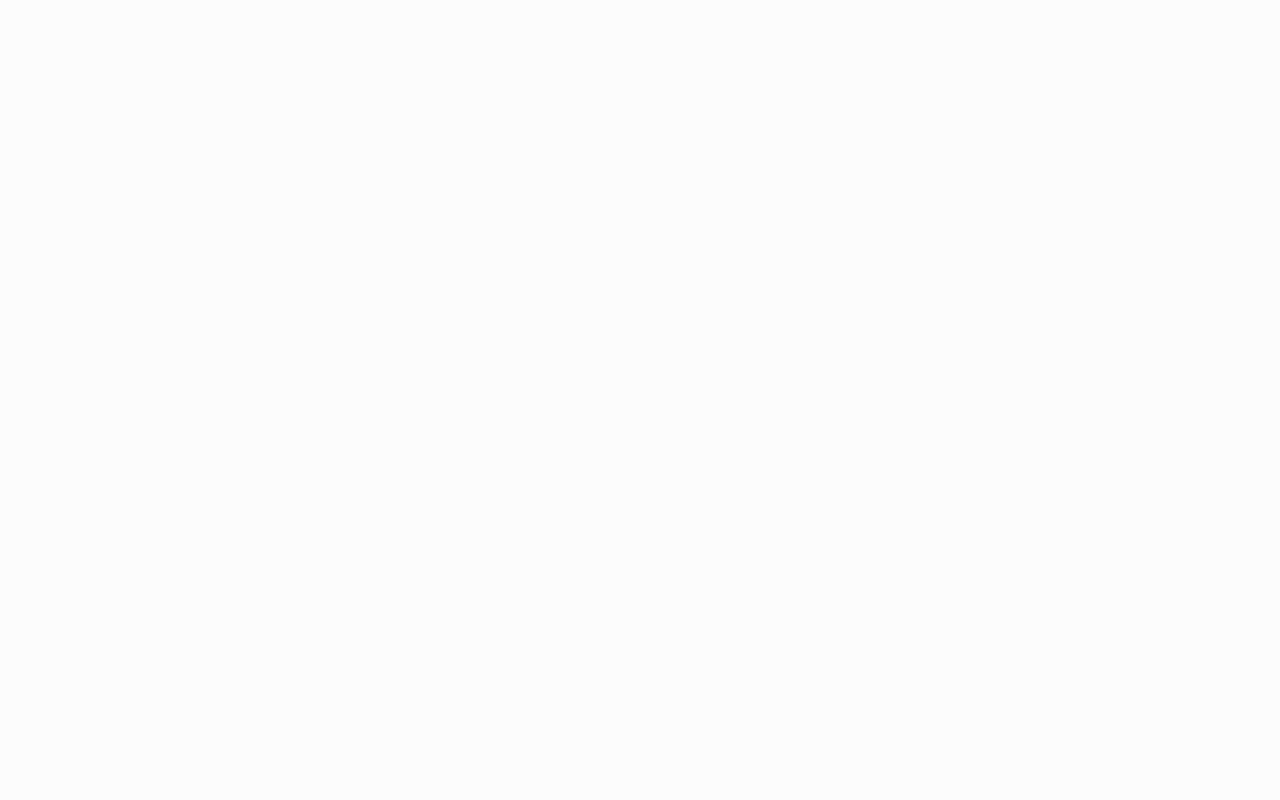
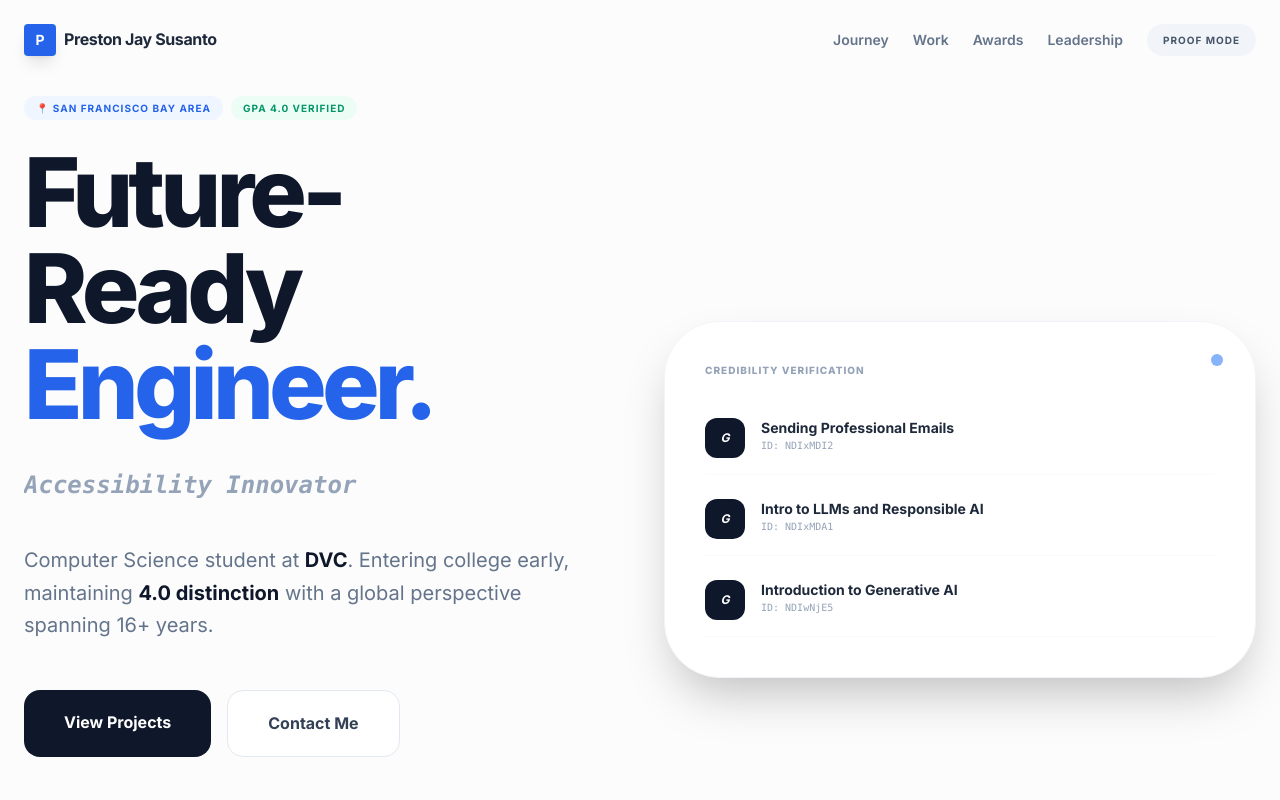
Before and after one commit to ShadowEsu/Preston_Susanto_Portfolio, a website built with Vite: page index.html in a window 1280 px wide. Shown: the top 800 px of the page. Built offline with nearby package versions, Linux system fonts and the light colour scheme.

Commit message:
feat: Add explicit script linking and adjust comments
Refactors the main HTML file to explicitly link the `index.js` script, ensuring proper execution in various hosting environments. Also, updates comments for clarity and removes redundant code in `index.js`.

```diff
--- a/index.html
+++ b/index.html
@@ -5,7 +5,7 @@
     <meta name="viewport" content="width=device-width, initial-scale=1.0">
     <title>Preston Jay Susanto | Elite Portfolio</title>
     <meta name="description" content="Personal portfolio of Preston Jay Susanto - Computer Science student and Software Engineer.">
-    <!-- Tailwind for rapid layout, custom CSS for specific branding -->
+    <!-- Tailwind for layout, custom CSS for branding -->
     <script src="https://cdn.tailwindcss.com"></script>
     <link rel="stylesheet" href="style.css">
     <link rel="preconnect" href="https://fonts.googleapis.com">
@@ -13,7 +13,10 @@
     <link href="https://fonts.googleapis.com/css2?family=Inter:wght@300;400;500;600;700;800&family=JetBrains+Mono:wght@400;500&display=swap" rel="stylesheet">
 </head>
 <body class="bg-[#fcfcfc] text-[#1e293b] selection:bg-blue-100 selection:text-blue-900">
-    <!-- The JavaScript App is automatically imported and injected here -->
+    <!-- Root container where the JS App will inject content -->
     <div id="root"></div>
+
+    <!-- Explicitly link index.js for hosting environments like GitHub Pages -->
+    <script src="index.js" defer></script>
 </body>
 </html>
--- a/index.js
+++ b/index.js
@@ -342,7 +342,7 @@ function initInteractions() {
     });
 }
 
-// Ensure the render happens after DOM is fully ready
+// Initial render logic
 if (document.readyState === 'loading') {
     window.addEventListener('DOMContentLoaded', renderApp);
 } else {
```
Also changed, not shown: README.md.
